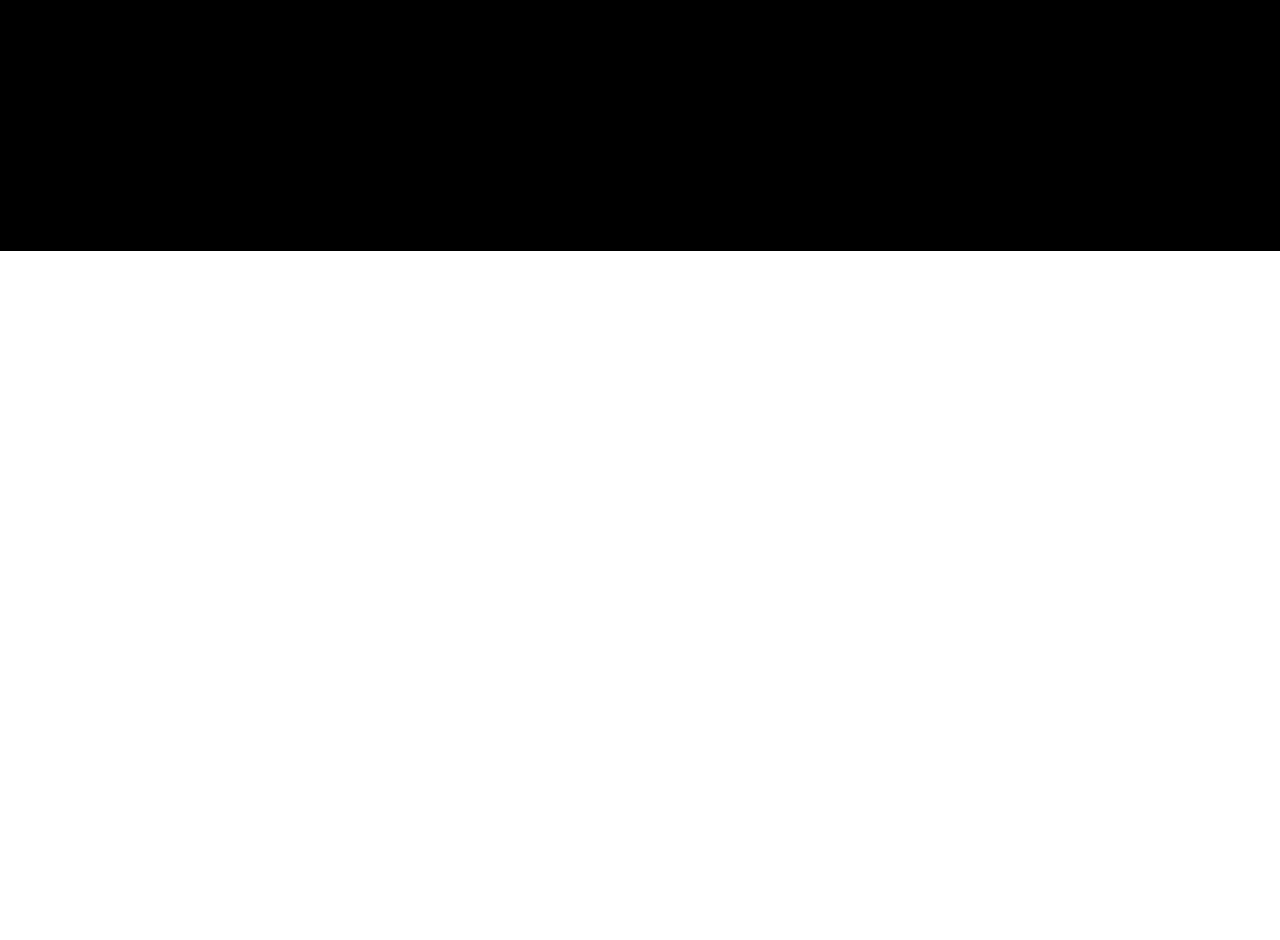
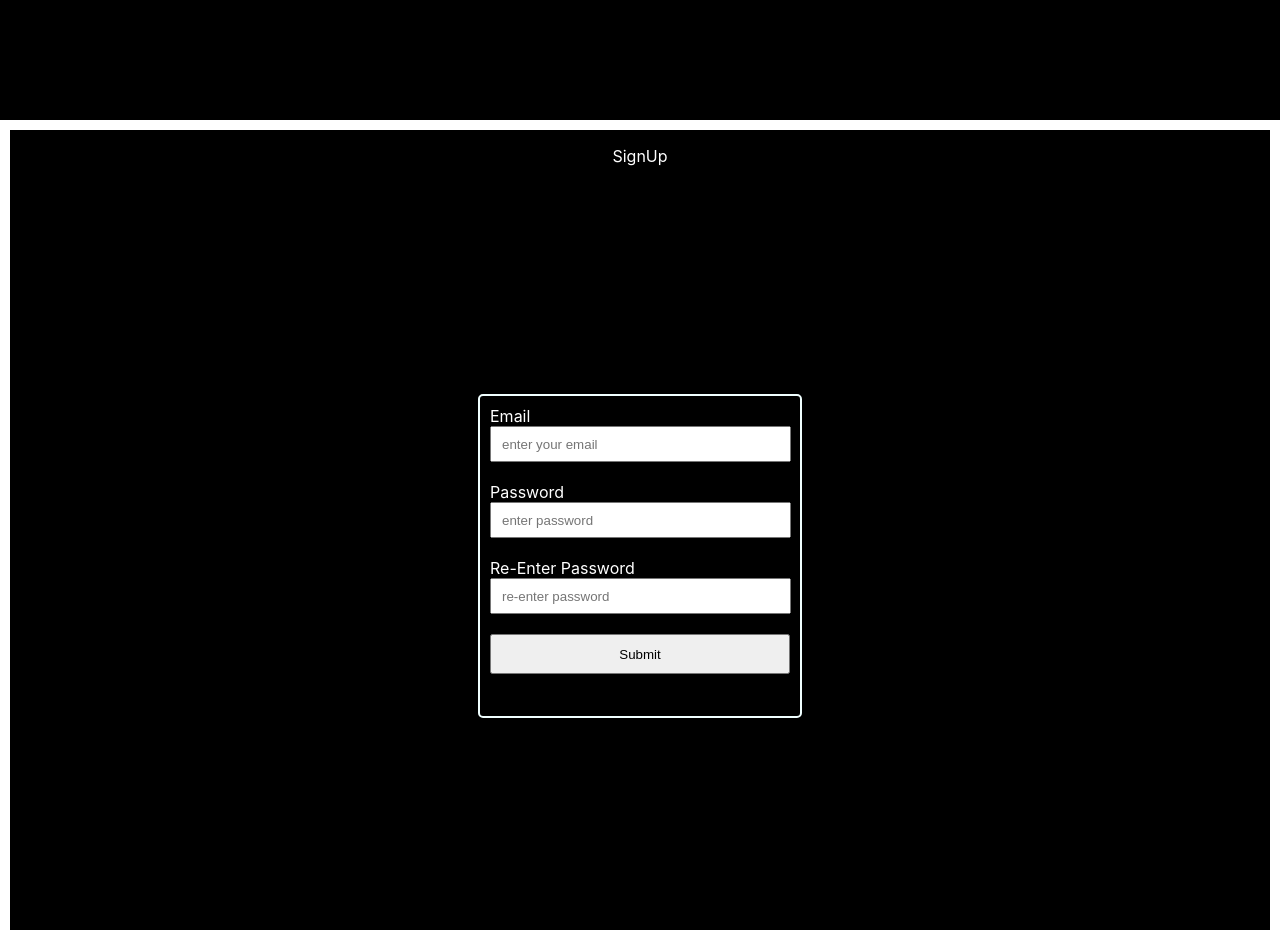
Before and after one commit to pavithrapakala/amazon-clone, a React (Create React App) app: page / in a window 1280 px wide. Shown: the part 680-1620 px from the top of the page. Before the commit the page ends 931 px from the top, so only its background shows below. Built offline with nearby package versions, Linux system fonts and the light colour scheme.

Commit message:
Changes in SignUp

```diff
--- a/src/App.js
+++ b/src/App.js
@@ -1,12 +1,12 @@
 import Signin from './components/signin';
+import Signup from "./components/signup"
 import './App.css';
 
 function App() {
   return (
     <div className="App">
-    <h1>Welcome to Amazon</h1>
-    <h2>hurry!</h2>
     <Signin/>
+    <Signup/>
     </div>
   );
 }
--- a/src/components/signup/index.js
+++ b/src/components/signup/index.js
@@ -0,0 +1,64 @@
+import {Component} from "react"
+import classes from "./index.module.css"
+
+class Signup extends  Component{
+    state={password:"",rePassword:"",message:""}
+
+    onChangePassword=event=>{
+        this.setState((prevState)=>{
+            return {...prevState,password:event.target.value}
+        })
+    }
+
+    onReEnterPassword=event=>{
+        this.setState((prevState)=>{
+            return {...prevState,rePassword:event.target.value}
+        })
+    }
+
+    onSubmitButton=event=>{
+        console.log("clicked")
+        event.preventDefault();
+        const {password,rePassword}=this.state
+        if(password===rePassword){
+            this.setState((prevState)=>{
+                return {...prevState,message:"SignUp successfull"}
+
+            })
+        }else{
+            this.setState((prevState)=>{
+                return {...prevState,message:"Password Doesn't match"}
+            })
+        }
+        this.setState(prevState=>{
+            return {...prevState,password:"",rePassword:""}
+        })
+    }
+    handleEmail=()=>{
+
+    }
+
+
+    render(){
+        const{password,rePassword,message}=this.state;
+        return(
+            <>
+            <div className={classes.formContainer}>
+                <p>SignUp</p>
+                <form className={classes.inputFieldsContainer}  onSubmit={this.onSubmitButton}>
+                    <label htmlFor="email">Email</label>
+                    <input type="mail" placeholder="enter your email" id="email" onChange={this.handleEmail} required/>
+                    <label htmlFor="password">Password</label>
+                    <input value={password} id="password" type="password" placeholder="enter password" onChange={this.onChangePassword} maxLength={16} minLength={6} required/>
+                    <label htmlFor="rePassword">Re-Enter Password</label>
+                    <input value={rePassword} id="rePassword" type="password" placeholder="re-enter password" onChange={this.onReEnterPassword} maxLength={16} minLength={6} required/>
+                    <button type="submit">Submit</button>
+                    <p>{message}</p>
+                </form>
+                </div>
+            </>
+        )
+    }
+}
+
+export default Signup
--- a/src/components/signup/index.module.css
+++ b/src/components/signup/index.module.css
@@ -0,0 +1,38 @@
+.formContainer{
+    height: 100vh;
+    text-align: center;
+    background-color: black;
+    color: white;
+    margin-top:0px;
+    display: flex;
+    flex-direction: column;
+    align-items: center;
+    justify-content: center;
+    margin: 10px;
+}
+
+.inputFieldsContainer{
+    display: flex;
+    flex-direction: column;
+    align-items: start;
+    justify-content: space-between;
+    width:300px;
+    margin:auto;
+    border-radius: 5px;
+    border-width: 2px;
+    border-color: azure;
+    border-style: solid;
+    padding: 10px;
+}
+.inputFieldsContainer>input{
+    width:95%;
+    height:30px;
+    margin-bottom: 20px;
+}
+.inputFieldsContainer>button{
+    margin: auto;
+}
+.message{
+    background-color: black;
+    color: aliceblue;
+}
```
